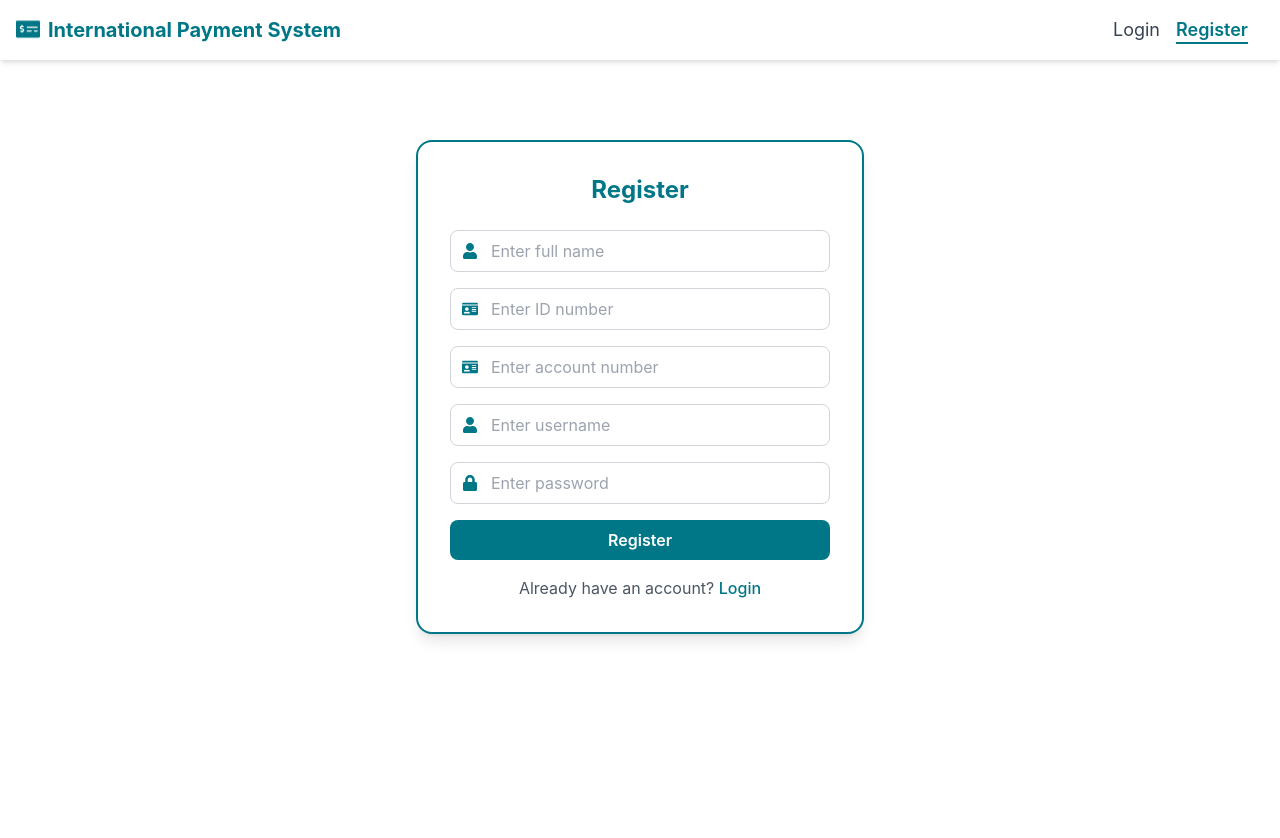
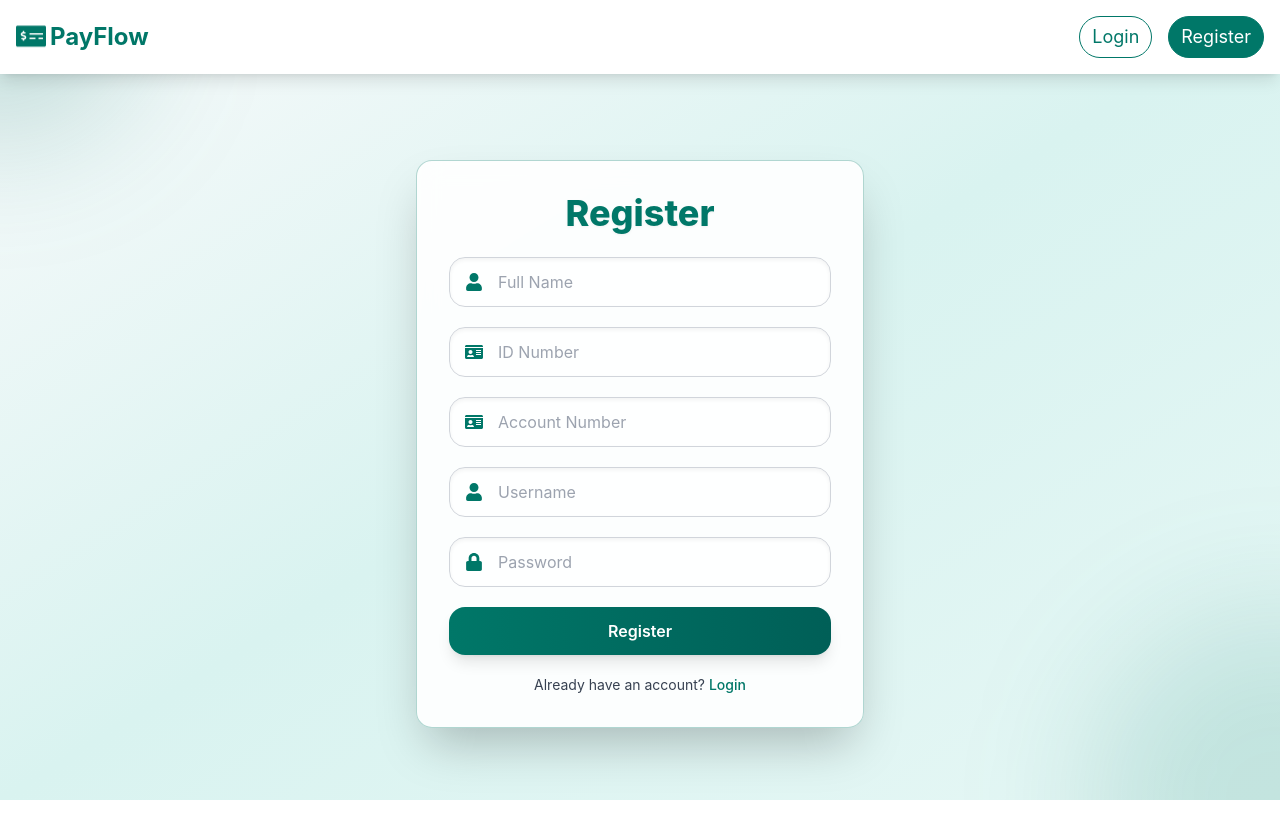
Before and after one commit to ST10255814/insy7314-final-poe, a React (Create React App) app in the folder frontend/: page /register in a window 1280 px wide. Shown: the top 838 px of the page. After the commit the page ends 800 px from the top, so only its background shows below. Built offline with nearby package versions, Linux system fonts and the light colour scheme.

Commit message:
Overhauled the UI slightly to make it look better as well as added a home screen component as a landing page on app start up

```diff
--- a/frontend/src/App.js
+++ b/frontend/src/App.js
@@ -7,12 +7,14 @@ import PastPayments from './components/PastPayments';
 import CreatePayment from './components/CreatePayment';
 import Navbar from './components/Navbar';
 import { ToastContainer } from 'react-toastify';
+import Home from './components/Home';
 
 function App() {
   return (
     <Router>
         <Navbar/>
       <Routes>
+        <Route path='/' element={<Home/>} />
         <Route path='/login' element={<Login/>} />
         <Route path='/register' element={<Register/>} />
         <Route path='/pastPayments' element={<PastPayments/>} />
--- a/frontend/src/components/CreatePayment.js
+++ b/frontend/src/components/CreatePayment.js
@@ -34,7 +34,6 @@ export default function CreatePayment() {
       const res = await api.post("/api/createPayment", formData, {
         withCredentials: true,
       });
-      await new Promise((resolve) => setTimeout(resolve, 3000));
       toast.success(
         res.data.message || `Payment created successfully! ID: ${res.data.id}`,
         {
@@ -50,7 +49,11 @@ export default function CreatePayment() {
       );
       setLoading(false);
     } catch (err) {
-      toast.error(err.response?.data?.error || err.response?.data?.message || "Something went wrong", {
+      toast.error(
+        err.response?.data?.error ||
+          err.response?.data?.message ||
+          "Something went wrong",
+        {
           position: "top-right",
           autoClose: 3000,
           hideProgressBar: false,
@@ -59,13 +62,19 @@ export default function CreatePayment() {
           draggable: true,
           theme: "light",
           transition: Slide,
-      });
+        }
+      );
       setLoading(false);
     }
   };
-  //https://chatgpt.com/share/68de8211-c89c-8012-b72d-63542a20d6b1
+
   return (
-    <div className="max-w-md mx-auto mt-12 p-8 bg-white shadow-xl rounded-xl border border-gray-200">
+    <div className="relative min-h-screen flex justify-center items-start px-4 pt-28 bg-gradient-to-br from-gray-50 via-[#d9f3f0] to-[#e6f7f5] overflow-hidden">
+      {/* Background blobs */}
+      <div className="absolute top-0 left-0 w-72 h-72 bg-[#007768]/20 rounded-full blur-3xl -translate-x-1/2 -translate-y-1/2"></div>
+      <div className="absolute bottom-0 right-0 w-96 h-96 bg-[#007768]/15 rounded-full blur-3xl translate-x-1/2 translate-y-1/2"></div>
+
+      <div className="w-full max-w-md relative z-10 bg-white/90 backdrop-blur-md shadow-xl rounded-2xl border border-[#007786]/30 p-8">
         <h2 className="text-2xl font-bold text-[#007786] mb-6 text-center">
           Create Payment
         </h2>
@@ -73,7 +82,9 @@ export default function CreatePayment() {
           {/* Amount & Currency side by side */}
           <div className="grid grid-cols-1 md:grid-cols-2 gap-6">
             <div className="flex flex-col">
-            <label className="mb-1 font-semibold text-gray-700">Amount:</label>
+              <label className="mb-1 font-semibold text-gray-700">
+                Amount:
+              </label>
               <input
                 name="amount"
                 value={formData.amount}
@@ -208,5 +219,6 @@ export default function CreatePayment() {
           </button>
         </form>
       </div>
+    </div>
   );
 }
--- a/frontend/src/components/Login.js
+++ b/frontend/src/components/Login.js
@@ -13,9 +13,8 @@ export default function Login() {
   });
   const [loading, setLoading] = useState(false);
 
-  const handleChange = (e) => {
+  const handleChange = (e) =>
     setFormData({ ...formData, [e.target.name]: e.target.value });
-  };
 
   const handleSubmit = async (e) => {
     e.preventDefault();
@@ -25,7 +24,6 @@ export default function Login() {
       //https://developer.mozilla.org/en-US/docs/Web/JavaScript/Reference/Global_Objects/Promise/Promise
       await new Promise((resolve) => setTimeout(resolve, 3000));
       const res = await api.post("/api/login", formData);
-      await new Promise((resolve) => setTimeout(resolve, 3000));
       localStorage.setItem("user", JSON.stringify(res.data.user.fullName));
       setLoading(false);
       toast.success(res.data.message || "Login Successful", {
@@ -56,50 +54,55 @@ export default function Login() {
   };
   //https://chatgpt.com/share/68de71ec-5710-8012-8bac-679bf1123dbc styling help
   return (
-    <div className="min-h-screen flex justify-center items-start px-4 relative overflow-hidden">
-      {/* Login Form */}
-      <div className="w-full max-w-md mt-32 relative z-10">
-        <div className="bg-white shadow-lg rounded-2xl p-8 border-2 border-[#007786] animate-fadeIn">
-          <h1 className="text-2xl font-bold text-[#007786] mb-6 text-center">
+    <div className="min-h-screen flex justify-center items-start relative overflow-hidden bg-gradient-to-br from-gray-50 via-[#d9f3f0] to-[#e6f7f5] pt-52 px-4">
+      {/* Background Blobs */}
+      <div className="absolute top-0 left-0 w-72 h-72 bg-[#007768]/20 rounded-full blur-3xl -translate-x-1/2 -translate-y-1/2"></div>
+      <div className="absolute bottom-0 right-0 w-96 h-96 bg-[#007768]/15 rounded-full blur-3xl translate-x-1/2 translate-y-1/2"></div>
+
+      {/* Login Form Card */}
+      <div className="relative z-10 w-full max-w-md">
+        <div className="bg-white/90 backdrop-blur-md rounded-2xl shadow-2xl border border-[#007768]/30 p-8">
+          <h1 className="text-3xl md:text-4xl font-extrabold text-[#007768] text-center mb-6 drop-shadow-sm">
             Sign In
           </h1>
-          <form onSubmit={handleSubmit} className="space-y-4">
+
+          <form onSubmit={handleSubmit} className="space-y-5">
             {/* Username */}
             <div className="relative">
-              <FaUser className="absolute left-3 top-1/2 -translate-y-1/2 text-[#007786]" />
+              <FaUser className="absolute left-4 top-1/2 -translate-y-1/2 text-[#007768] text-lg" />
               <input
                 type="text"
                 name="username"
                 value={formData.username}
                 onChange={handleChange}
-                placeholder="Enter your username"
-                className="w-full pl-10 pr-3 py-2 border border-gray-300 rounded-lg focus:outline-none focus:ring-2 focus:ring-[#007786] transition duration-300"
+                placeholder="Username"
+                className="w-full pl-12 pr-4 py-3 border border-gray-300 rounded-2xl focus:outline-none focus:ring-2 focus:ring-[#007768] focus:border-[#007768] shadow-inner bg-white/70 transition duration-300"
               />
             </div>
 
             {/* Account Number */}
             <div className="relative">
-              <FaIdCard className="absolute left-3 top-1/2 -translate-y-1/2 text-[#007786]" />
+              <FaIdCard className="absolute left-4 top-1/2 -translate-y-1/2 text-[#007768] text-lg" />
               <input
                 type="text"
                 name="accountNumber"
                 value={formData.accountNumber}
                 onChange={handleChange}
-                placeholder="Enter account number"
-                className="w-full pl-10 pr-3 py-2 border border-gray-300 rounded-lg focus:outline-none focus:ring-2 focus:ring-[#007786] transition duration-300"
+                placeholder="Account Number"
+                className="w-full pl-12 pr-4 py-3 border border-gray-300 rounded-2xl focus:outline-none focus:ring-2 focus:ring-[#007768] focus:border-[#007768] shadow-inner bg-white/70 transition duration-300"
               />
             </div>
 
             {/* Password */}
             <div className="relative">
-              <FaLock className="absolute left-3 top-1/2 -translate-y-1/2 text-[#007786]" />
+              <FaLock className="absolute left-4 top-1/2 -translate-y-1/2 text-[#007768] text-lg" />
               <input
                 type="password"
                 name="password"
                 value={formData.password}
                 onChange={handleChange}
-                placeholder="Enter your password"
-                className="w-full pl-10 pr-3 py-2 border border-gray-300 rounded-lg focus:outline-none focus:ring-2 focus:ring-[#007786] transition duration-300"
+                placeholder="Password"
+                className="w-full pl-12 pr-4 py-3 border border-gray-300 rounded-2xl focus:outline-none focus:ring-2 focus:ring-[#007768] focus:border-[#007768] shadow-inner bg-white/70 transition duration-300"
               />
             </div>
 
@@ -107,7 +110,7 @@ export default function Login() {
             <button
               type="submit"
               disabled={loading}
-              className="w-full bg-[#007786] text-white py-2 rounded-lg font-semibold hover:bg-[#005f66] active:scale-95 transition duration-300 flex items-center justify-center space-x-2"
+              className="w-full py-3 rounded-2xl font-semibold text-white bg-gradient-to-r from-[#007768] to-[#005f57] hover:from-[#005f57] hover:to-[#007768] active:scale-95 transition duration-300 flex justify-center items-center shadow-lg hover:shadow-2xl"
             >
               {loading ? (
                 <span className="animate-pulse cursor-not-allowed">
@@ -119,11 +122,11 @@ export default function Login() {
             </button>
           </form>
 
-          <p className="mt-4 text-center text-gray-600">
+          <p className="mt-5 text-center text-gray-700 text-sm">
             Don't have an account?{" "}
             <a
               href="/register"
-              className="text-[#007786] font-medium hover:underline hover:text-[#005f66] transition duration-300"
+              className="text-[#007768] font-medium hover:underline hover:text-[#005f57] transition duration-300"
             >
               Register
             </a>
--- a/frontend/src/components/Navbar.js
+++ b/frontend/src/components/Navbar.js
@@ -13,7 +13,6 @@ import { toast, Slide } from "react-toastify";
 
 export default function Navbar() {
   const navigate = useNavigate();
-
   const user = JSON.parse(localStorage.getItem("user"));
 
   const handleLogout = async () => {
@@ -45,25 +44,32 @@ export default function Navbar() {
     }
   };
 
-  const activeTextClass = "text-[#007786] font-semibold";
-  const normalTextClass = "text-gray-700 hover:text-[#00a3b0]";
-  const activeIconClass = "text-[#007786] animate-bounce-slow";
-  const normalIconClass = "text-gray-600 group-hover:text-[#00a3b0] transition duration-300";
+  const activeTextClass = "text-[#007768] font-semibold";
+  const normalTextClass =
+    "text-gray-700 hover:text-[#007768] transition duration-300";
+  const activeIconClass = "text-[#007768] animate-bounce-slow";
+  const normalIconClass =
+    "text-gray-600 group-hover:text-[#007768] transition duration-300";
 
   const getUnderlineClass = (path) =>
     window.location.pathname === path
-      ? "absolute bottom-0 left-0 w-full h-0.5 bg-[#007786]"
-      : "absolute bottom-0 left-0 w-0 h-0.5 bg-[#00a3b0] group-hover:w-full transition-all duration-300";
+      ? "absolute bottom-0 left-0 w-full h-0.5 bg-[#007768]"
+      : "absolute bottom-0 left-0 w-0 h-0.5 bg-[#007768] group-hover:w-full transition-all duration-300";
 
   return (
-    <nav className="bg-white shadow-md p-4 w-full">
+    <nav className="bg-white shadow-lg py-4 w-full fixed top-0 z-50">
       <div className="flex items-center justify-between w-full">
-        <h1 className="text-xl font-bold text-[#007786] flex items-center space-x-2">
-          <FaMoneyCheckAlt className="text-[#007786] text-2xl animate-bounce-slow" />
-          <span>International Payment System</span>
+        <h1 className="text-2xl font-bold text-[#007768] flex items-center space-x-1 ml-4">
+          <FaMoneyCheckAlt className="text-3xl animate-bounce-slow" />
+          <NavLink
+            to="/"
+            className="hover:text-[#005f57] transition duration-300"
+          >
+            PayFlow
+          </NavLink>
         </h1>
         {user && (
-          <div className="flex space-x-6 text-lg">
+          <div className="flex space-x-6 absolute left-1/2 transform -translate-x-1/2 text-lg">
             <NavLink
               to="/pastPayments"
               className={({ isActive }) =>
@@ -73,7 +79,7 @@ export default function Navbar() {
               }
             >
               <FaHistory
-                className={({ isActive }) =>
+                className={
                   window.location.pathname === "/pastPayments"
                     ? activeIconClass
                     : normalIconClass
@@ -92,7 +98,7 @@ export default function Navbar() {
               }
             >
               <FaMoneyCheckAlt
-                className={({ isActive }) =>
+                className={
                   window.location.pathname === "/createPayment"
                     ? activeIconClass
                     : normalIconClass
@@ -107,12 +113,12 @@ export default function Navbar() {
           {user ? (
             <>
               <span className="text-gray-800 font-medium flex items-center space-x-1">
-                <FaUserCircle className="text-[#007786] text-lg transition-transform duration-300 group-hover:scale-110" />
+                <FaUserCircle className="text-[#007768] text-xl transition-transform duration-300 group-hover:scale-110" />
                 <span>Welcome, {user}</span>
               </span>
               <button
                 onClick={handleLogout}
-                className="bg-[#007786] text-white px-3 py-1 rounded flex items-center space-x-1 hover:bg-[#005f66] transition duration-300 transform hover:scale-105"
+                className="bg-[#007768] text-white px-3 py-1.5 rounded-full flex items-center space-x-1 hover:bg-[#005f57] shadow-md hover:shadow-lg transition transform hover:scale-105"
               >
                 <FaSignOutAlt className="text-white" />
                 <span>Logout</span>
@@ -123,25 +129,22 @@ export default function Navbar() {
               <NavLink
                 to="/login"
                 className={({ isActive }) =>
-                  `relative group transition transform hover:scale-105 ${
-                    isActive ? activeTextClass : normalTextClass
-                  }`
+                  `px-3 py-1.5 rounded-full border border-[#007768] ${
+                    isActive ? "bg-[#007768] text-white" : "text-[#007768]"
+                  } hover:bg-[#005f57] hover:text-white transition transform hover:scale-105`
                 }
               >
                 Login
-                <span className={getUnderlineClass("/login")}></span>
               </NavLink>
-
               <NavLink
                 to="/register"
                 className={({ isActive }) =>
-                  `relative group transition transform hover:scale-105 ${
-                    isActive ? activeTextClass : normalTextClass
-                  }`
+                  `px-3 py-1.5 rounded-full border border-[#007768] ${
+                    isActive ? "bg-[#007768] text-white" : "text-[#007768]"
+                  } hover:bg-[#005f57] hover:text-white transition transform hover:scale-105`
                 }
               >
                 Register
-                <span className={getUnderlineClass("/register")}></span>
               </NavLink>
             </>
           )}
--- a/frontend/src/components/Register.js
+++ b/frontend/src/components/Register.js
@@ -13,12 +13,10 @@ export default function Register() {
     username: "",
     password: "",
   });
-
   const [loading, setLoading] = useState(false);
 
-  const handleChange = (e) => {
+  const handleChange = (e) =>
     setFormData({ ...formData, [e.target.name]: e.target.value });
-  };
 
   const handleSubmit = async (e) => {
     e.preventDefault();
@@ -28,7 +26,6 @@ export default function Register() {
       //https://developer.mozilla.org/en-US/docs/Web/JavaScript/Reference/Global_Objects/Promise/Promise
       await new Promise((resolve) => setTimeout(resolve, 3000));
       const res = await api.post("/api/register", formData);
-      await new Promise((resolve) => setTimeout(resolve, 3000));
       toast.success(res.data.message || "User registered successfully!", {
         position: "top-right",
         autoClose: 3000,
@@ -64,75 +61,81 @@ export default function Register() {
   };
   //https://chatgpt.com/share/68de6f2b-24a4-8012-b840-43960854a6fc styling only
   return (
-    <div className="min-h-screen flex justify-center items-start px-4 relative overflow-hidden">
-      <div className="w-full max-w-md mt-20 relative z-10">
-        <div className="bg-white shadow-lg rounded-2xl p-8 border-2 border-[#007786] animate-fadeIn">
-          <h1 className="text-2xl font-bold text-[#007786] mb-6 text-center">
+    <div className="min-h-screen flex justify-center items-start relative overflow-hidden bg-gradient-to-br from-gray-50 via-[#d9f3f0] to-[#e6f7f5] pt-40 px-4">
+      {/* Background Blobs */}
+      <div className="absolute top-0 left-0 w-72 h-72 bg-[#007768]/20 rounded-full blur-3xl -translate-x-1/2 -translate-y-1/2"></div>
+      <div className="absolute bottom-0 right-0 w-96 h-96 bg-[#007768]/15 rounded-full blur-3xl translate-x-1/2 translate-y-1/2"></div>
+
+      {/* Register Form Card */}
+      <div className="relative z-10 w-full max-w-md">
+        <div className="bg-white/90 backdrop-blur-md rounded-2xl shadow-2xl border border-[#007768]/30 p-8">
+          <h1 className="text-3xl md:text-4xl font-extrabold text-[#007768] text-center mb-6 drop-shadow-sm">
             Register
           </h1>
-          <form onSubmit={handleSubmit} className="space-y-4">
+
+          <form onSubmit={handleSubmit} className="space-y-5">
             {/* Full Name */}
             <div className="relative">
-              <FaUser className="absolute left-3 top-1/2 -translate-y-1/2 text-[#007786]" />
+              <FaUser className="absolute left-4 top-1/2 -translate-y-1/2 text-[#007768] text-lg" />
               <input
                 type="text"
                 name="fullName"
                 value={formData.fullName}
                 onChange={handleChange}
-                placeholder="Enter full name"
-                className="w-full pl-10 pr-3 py-2 border border-gray-300 rounded-lg focus:outline-none focus:ring-2 focus:ring-[#007786] transition duration-300"
+                placeholder="Full Name"
+                className="w-full pl-12 pr-4 py-3 border border-gray-300 rounded-2xl focus:outline-none focus:ring-2 focus:ring-[#007768] focus:border-[#007768] shadow-inner bg-white/70 transition duration-300"
               />
             </div>
 
             {/* ID Number */}
             <div className="relative">
-              <FaIdCard className="absolute left-3 top-1/2 -translate-y-1/2 text-[#007786]" />
+              <FaIdCard className="absolute left-4 top-1/2 -translate-y-1/2 text-[#007768] text-lg" />
               <input
                 type="text"
                 name="idNumber"
                 value={formData.idNumber}
                 onChange={handleChange}
-                placeholder="Enter ID number"
-                className="w-full pl-10 pr-3 py-2 border border-gray-300 rounded-lg focus:outline-none focus:ring-2 focus:ring-[#007786] transition duration-300"
+                placeholder="ID Number"
+                className="w-full pl-12 pr-4 py-3 border border-gray-300 rounded-2xl focus:outline-none focus:ring-2 focus:ring-[#007768] focus:border-[#007768] shadow-inner bg-white/70 transition duration-300"
               />
             </div>
 
             {/* Account Number */}
             <div className="relative">
-              <FaIdCard className="absolute left-3 top-1/2 -translate-y-1/2 text-[#007786]" />
+              <FaIdCard className="absolute left-4 top-1/2 -translate-y-1/2 text-[#007768] text-lg" />
               <input
                 type="text"
                 name="accountNumber"
                 value={formData.accountNumber}
                 onChange={handleChange}
-                placeholder="Enter account number"
-                className="w-full pl-10 pr-3 py-2 border border-gray-300 rounded-lg focus:outline-none focus:ring-2 focus:ring-[#007786] transition duration-300"
+                placeholder="Account Number"
+                className="w-full pl-12 pr-4 py-3 border border-gray-300 rounded-2xl focus:outline-none focus:ring-2 focus:ring-[#007768] focus:border-[#007768] shadow-inner bg-white/70 transition duration-300"
               />
             </div>
 
             {/* Username */}
             <div className="relative">
-              <FaUser className="absolute left-3 top-1/2 -translate-y-1/2 text-[#007786]" />
+              <FaUser className="absolute left-4 top-1/2 -translate-y-1/2 text-[#007768] text-lg" />
               <input
                 type="text"
                 name="username"
                 value={formData.username}
                 onChange={handleChange}
-                placeholder="Enter username"
-                className="w-full pl-10 pr-3 py-2 border border-gray-300 rounded-lg focus:outline-none focus:ring-2 focus:ring-[#007786] transition duration-300"
+                placeholder="Username"
+                className="w-full pl-12 pr-4 py-3 border border-gray-300 rounded-2xl focus:outline-none focus:ring-2 focus:ring-[#007768] focus:border-[#007768] shadow-inner bg-white/70 transition duration-300"
               />
             </div>
 
             {/* Password */}
             <div className="relative">
-              <FaLock className="absolute left-3 top-1/2 -translate-y-1/2 text-[#007786]" />
+              <FaLock className="absolute left-4 top-1/2 -translate-y-1/2 text-[#007768] text-lg" />
               <input
                 type="password"
                 name="password"
                 value={formData.password}
                 onChange={handleChange}
-                placeholder="Enter password"
-                className="w-full pl-10 pr-3 py-2 border border-gray-300 rounded-lg focus:outline-none focus:ring-2 focus:ring-[#007786] transition duration-300"
+                placeholder="Password"
+                className="w-full pl-12 pr-4 py-3 border border-gray-300 rounded-2xl focus:outline-none focus:ring-2 focus:ring-[#007768] focus:border-[#007768] shadow-inner bg-white/70 transition duration-300"
               />
             </div>
 
@@ -140,7 +143,7 @@ export default function Register() {
             <button
               type="submit"
               disabled={loading}
-              className="w-full bg-[#007786] text-white py-2 rounded-lg font-semibold hover:bg-[#005f66] active:scale-95 transition duration-300 flex items-center justify-center space-x-2"
+              className="w-full py-3 rounded-2xl font-semibold text-white bg-gradient-to-r from-[#007768] to-[#005f57] hover:from-[#005f57] hover:to-[#007768] active:scale-95 transition duration-300 flex justify-center items-center shadow-lg hover:shadow-2xl"
             >
               {loading ? (
                 <span className="animate-pulse cursor-not-allowed">
@@ -152,11 +155,11 @@ export default function Register() {
             </button>
           </form>
 
-          <p className="mt-4 text-center text-gray-600">
+          <p className="mt-5 text-center text-gray-700 text-sm">
             Already have an account?{" "}
             <a
               href="/login"
-              className="text-[#007786] font-medium hover:underline hover:text-[#005f66] transition duration-300"
+              className="text-[#007768] font-medium hover:underline hover:text-[#005f57] transition duration-300"
             >
               Login
             </a>
```
Also changed, not shown: frontend/src/components/Home.js (added, +73 -0 lines), frontend/src/components/PastPayments.js (+13 -10 lines). Lines whose indentation alone changed are shown as unchanged.
